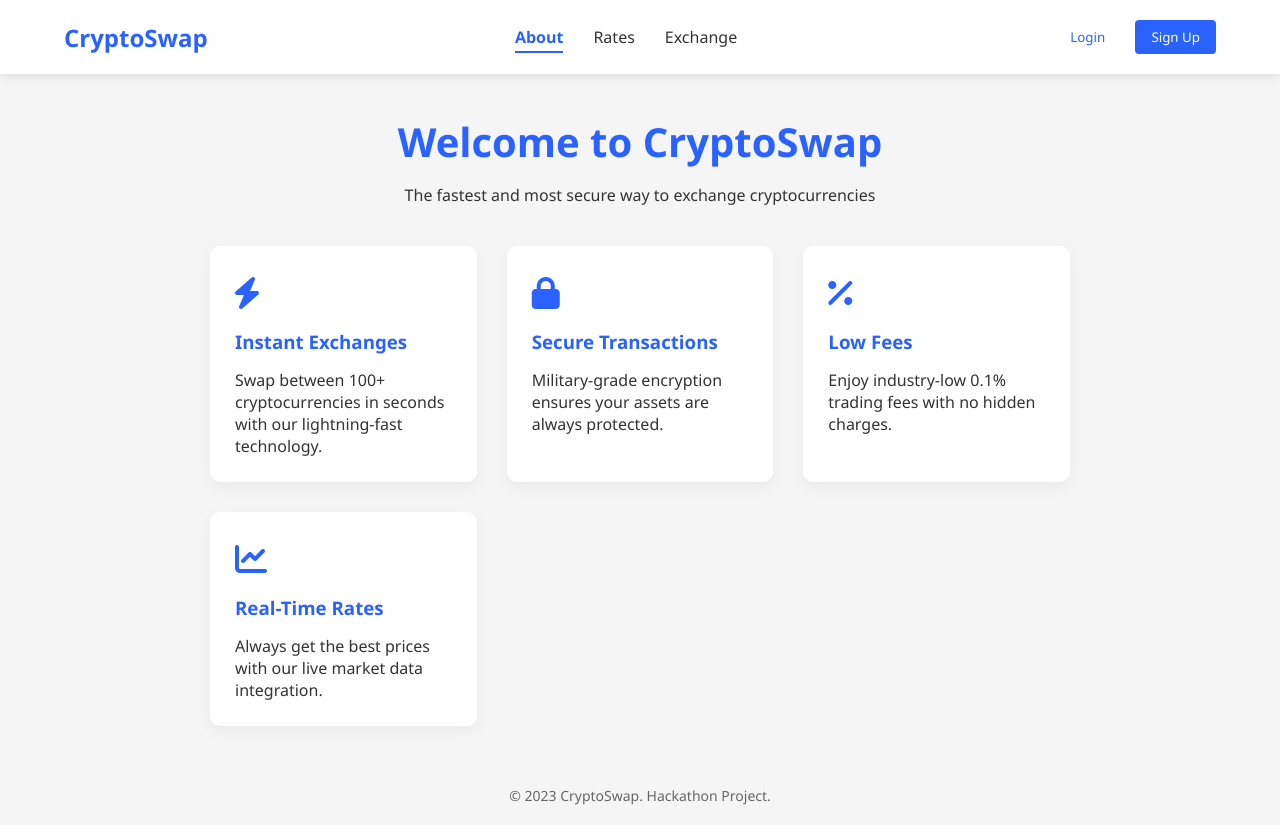
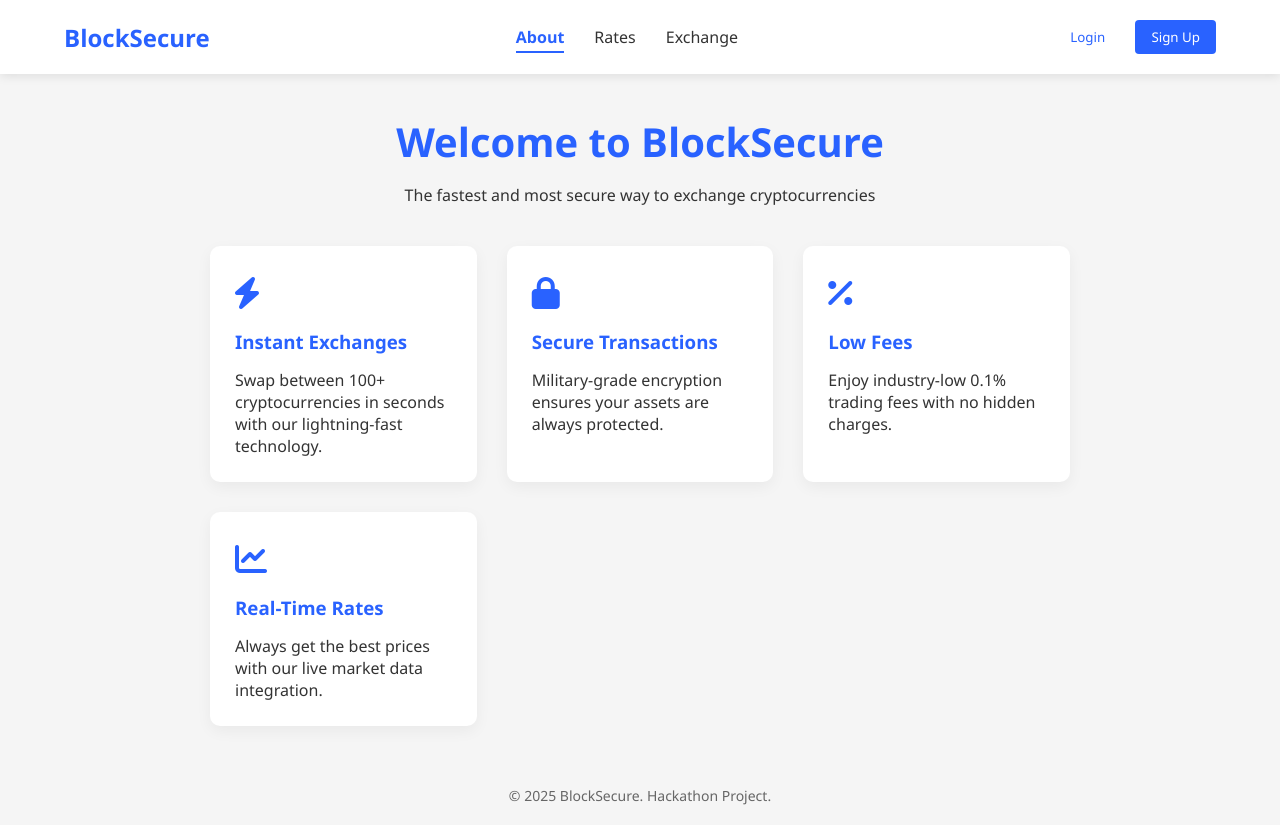
Before and after one commit to Bijendra312/BlockSecure_H4B, a plain HTML site: page index.html in a window 1280 px wide. Drawn offline with nearby package versions, Linux system fonts and the light colour scheme.

Commit message:
Optimization

```diff
--- a/index.html
+++ b/index.html
@@ -3,13 +3,13 @@
 <head>
     <meta charset="UTF-8">
     <meta name="viewport" content="width=device-width, initial-scale=1.0">
-    <title>CryptoSwap | Instant Cryptocurrency Exchange</title>
+    <title>BlockSecure | Instant Cryptocurrency Exchange</title>
     <link rel="stylesheet" href="https://cdnjs.cloudflare.com/ajax/libs/font-awesome/6.0.0/css/all.min.css">
     <link rel="stylesheet" href="style.css">
 </head>
 <body>
     <header>
-        <div class="logo">CryptoSwap</div>
+        <div class="logo">BlockSecure</div>
         <nav>
             <ul>
                 <li><a href="#" id="nav-about">About</a></li>
@@ -28,7 +28,7 @@
     </main>
 
     <footer>
-        <p>&copy; 2023 CryptoSwap. Hackathon Project.</p>
+        <p>&copy; 2025 BlockSecure. Hackathon Project.</p>
     </footer>
 
     <script src="https://cdn.jsdelivr.net/npm/axios/dist/axios.min.js"></script>
--- a/script.js
+++ b/script.js
@@ -228,11 +228,11 @@ const navLinks = {
 // Sections Data
 const sections = {
     about: {
-        title: "About CryptoSwap",
+        title: "About BlockSecure",
         html: `
             <section class="about-section section-active">
                 <div class="about-header">
-                    <h1>Welcome to CryptoSwap</h1>
+                    <h1>Welcome to BlockSecure</h1>
                     <p>The fastest and most secure way to exchange cryptocurrencies</p>
                 </div>
 
@@ -273,7 +273,7 @@ const sections = {
         `
     },
     rates: {
-        title: "Market Rates | CryptoSwap",
+        title: "Market Rates | BlockSecure",
         html: `
             <section class="market-data section-active">
                 <h2>Current Market Rates <small>(Updated: <span id="last-updated">Loading...</span>)</small></h2>
@@ -301,7 +301,7 @@ const sections = {
         init: initRatesSection
     },
     exchange: {
-        title: "Exchange | CryptoSwap",
+        title: "Exchange | BlockSecure",
         html: `
             <section class="exchange-container section-active">
                 <div class="exchange-form">
```
